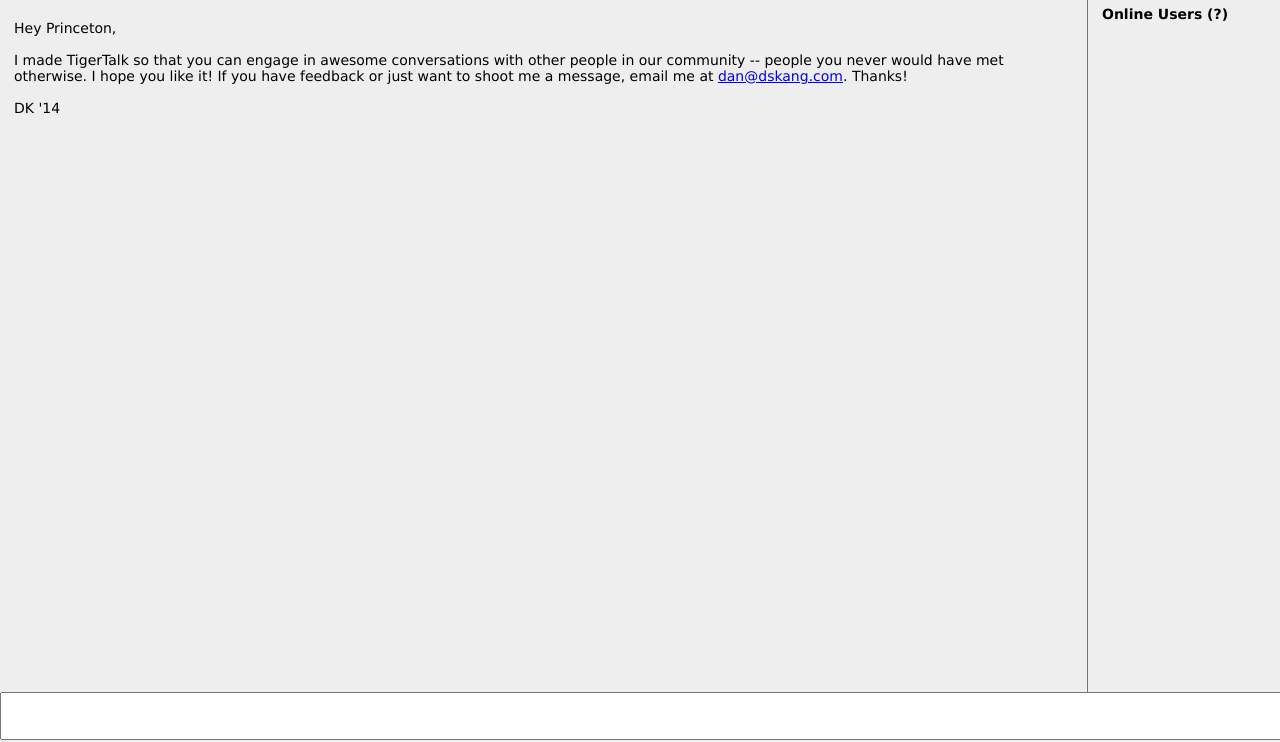
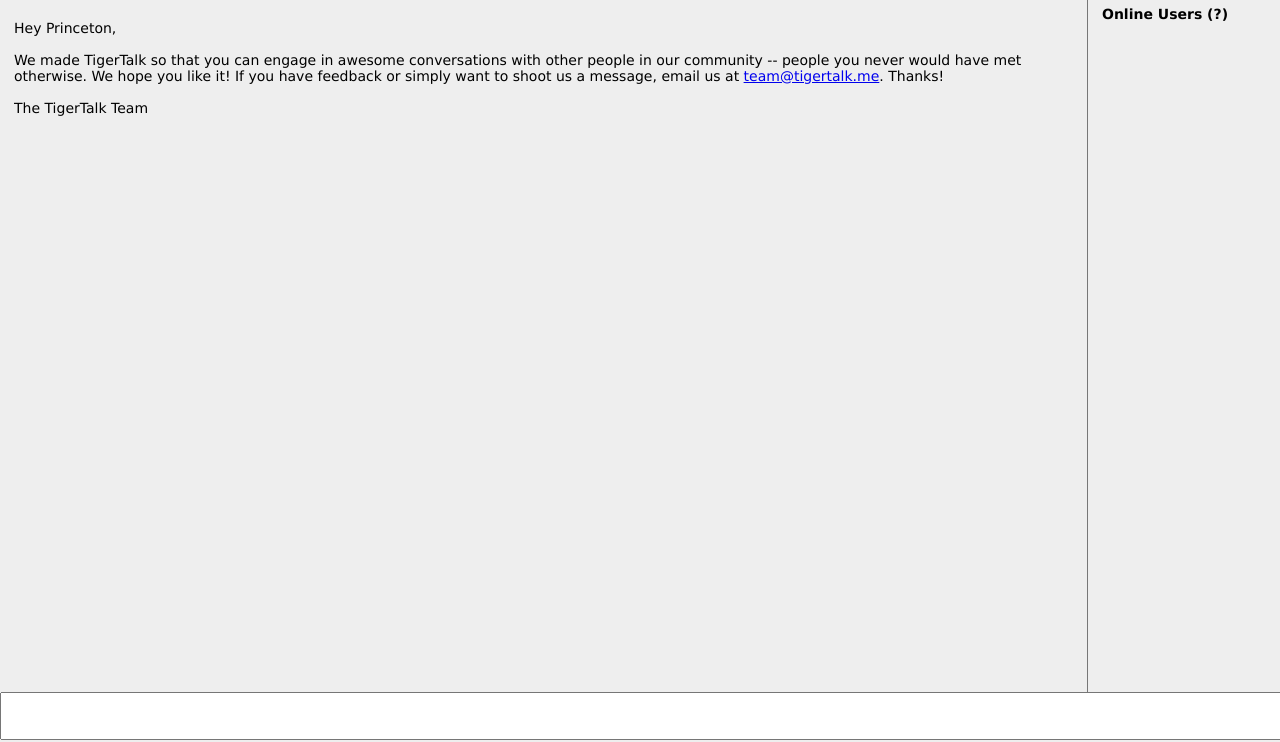
Before and after one commit to namukang/tigertalk, a website: page index.html in a window 1280 px wide. Both pictures are taken after a click on the link "About". Shown: the part 58-800 px from the top of the page. Drawn offline with nearby package versions, Linux system fonts and the light colour scheme; no server answers.

Commit message:
Changed about page

```diff
--- a/index.html
+++ b/index.html
@@ -25,13 +25,13 @@
       <div id="log">
       </div>
       <div id="about" style="display: none">
-        <p>Hey Princeton,<br /><br /> I made TigerTalk so that you can
+        <p>Hey Princeton,<br /><br />We made TigerTalk so that you can
            engage in awesome conversations with other people in our
-           community -- people you never would have met otherwise. I
-           hope you like it!  If you have feedback or just want to
-           shoot me a message, email me
-           at <a href="mailto:dan@dskang.com">dan@dskang.com</a>. Thanks!
-           <br /><br /> DK '14</p>
+           community -- people you never would have met otherwise. We
+           hope you like it!  If you have feedback or simply want to
+           shoot us a message, email us
+           at <a href="mailto:team@tigertalk.me">team@tigertalk.me</a>. Thanks!
+           <br /><br /> The TigerTalk Team</p>
       </div>
     </div>
     <div id="sidebar">
```
